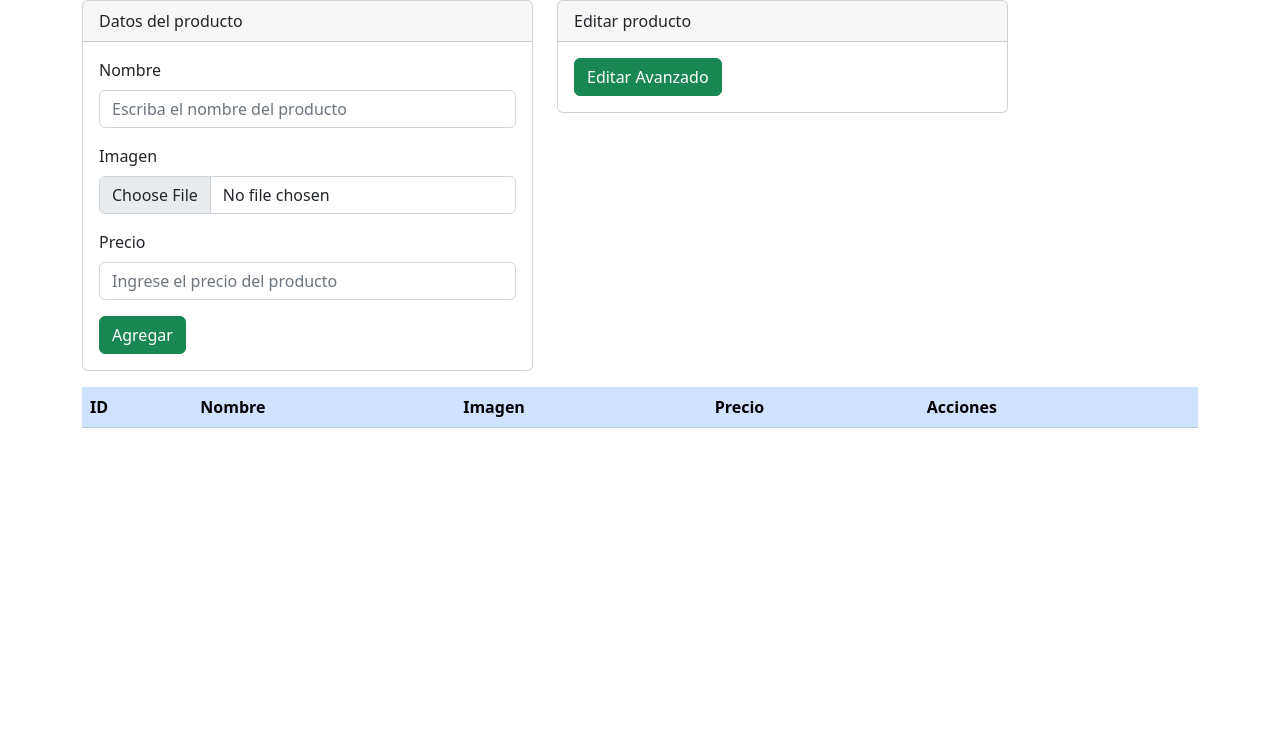
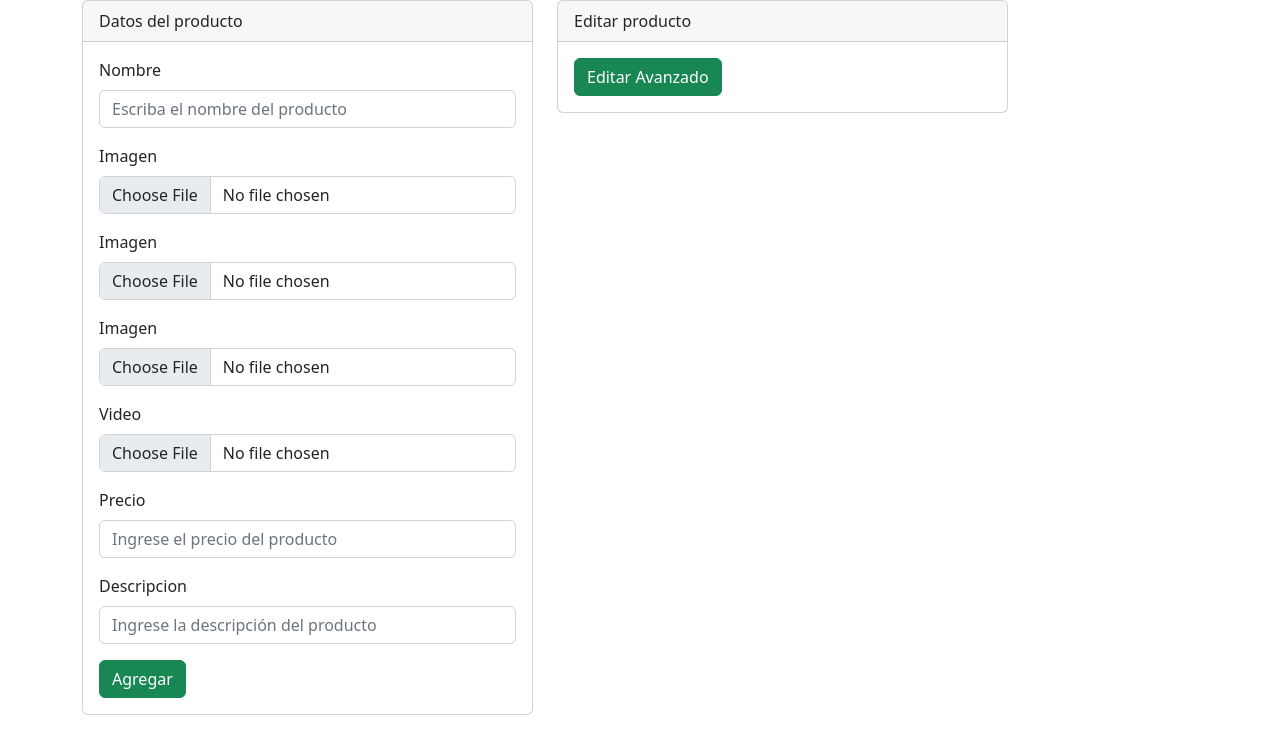
Before and after one commit to ulisestm3/ProjectTiendaVirtual, a Flask app: page /admin/productos in a window 1280 px wide. Shown: the part 56-787 px from the top of the page. Before the commit the page ends 484 px from the top, so only its background shows below. Run offline with Flask 3, Linux system fonts and the light colour scheme; data that the repository does not hold is empty.

Commit message:
[Update] Agregado detalles de productos imagenes y video

```diff
--- a/app.py
+++ b/app.py
@@ -20,6 +20,10 @@ def imagenes(imagen):
     print(imagen)
     return send_from_directory(os.path.join('templates/sitio/img'),imagen)
 
+@app.route('/video/<video>')
+def videos(video):
+    print(video)
+    return send_from_directory(os.path.join('templates/sitio/video'),video)
 
 # Rutas para sitio
 @app.route('/')
@@ -224,23 +228,35 @@ def admin_productos_guardar():
         conexion = dbconnection()
         cursor = conexion.cursor()
         _nombre = request.form['txtNombre']
-        _archivo = request.files['txtImagen']
+        _archivo1 = request.files['txtImagen1']
+        _archivo2 = request.files['txtImagen2']
+        _archivo3 = request.files['txtImagen3']
+        _video = request.files['txtVideo']
         _precio = request.form['txtPrecio']
+        _descripcion = request.form['txtdescripcion']
 
         tiempo= datetime.now()
         horaActual=tiempo.strftime('%Y-%m-%d_%H-%M-%S')
 
-        if _archivo.filename!="":
-            nuevoNombre=horaActual+"_"+_archivo.filename
-            _archivo.save("templates/sitio/img/"+nuevoNombre)
+        if _archivo1.filename!="":
+            nuevoNombre1=horaActual+"_"+_archivo1.filename
+            _archivo1.save("templates/sitio/img/"+nuevoNombre1)
 
-        sql = "INSERT INTO productos (nombre, imagen, precio) VALUES (%s, %s, %s)"
-        cursor.execute(sql, (_nombre, nuevoNombre, _precio))
+        if _archivo2.filename!="":
+            nuevoNombre2=horaActual+"_"+_archivo2.filename
+            _archivo2.save("templates/sitio/img/"+nuevoNombre2)
+
+        if _archivo3.filename!="":
+            nuevoNombre3=horaActual+"_"+_archivo3.filename
+            _archivo3.save("templates/sitio/img/"+nuevoNombre3)
+
+        if _video.filename!="":
+            nuevoNombrevideo=horaActual+"_"+_video.filename
+            _video.save("templates/sitio/video/"+nuevoNombrevideo)
+
+        sql = "INSERT INTO productos (nombre, imagen1, imagen2, imagen3, video, precio, descripcion) VALUES (%s, %s, %s, %s, %s, %s, %s)"
+        cursor.execute(sql, (_nombre, nuevoNombre1, nuevoNombre2, nuevoNombre3, nuevoNombrevideo, _precio,_descripcion))
         conexion.commit()
-
-        print(_nombre)
-        print(_archivo)
-        print(_precio)
 
     except pymysql.Error as e:
         print("Error de MySQL:", e)
--- a/templates/admin/productos.html
+++ b/templates/admin/productos.html
@@ -14,12 +14,29 @@
                                 <input type="text" class="form-control" name="txtNombre" id="txtNombre" placeholder="Escriba el nombre del producto">
                             </div>
                             <div class="mb-3">
-                                <label for="txtImagen" class="form-label">Imagen</label>
-                                <input type="file" class="form-control" name="txtImagen" id="txtImagen" placeholder="Seleccione de la imagen del producto">
+                                <label for="txtImagen1" class="form-label">Imagen</label>
+                                <input type="file" class="form-control" name="txtImagen1" id="txtImagen1" accept="image/*" placeholder="Seleccione la imagen del producto">
+                            </div>
+
+                            <div class="mb-3">
+                                <label for="txtImagen2" class="form-label">Imagen</label>
+                                <input type="file" class="form-control" name="txtImagen2" id="txtImagen2" accept="image/*" placeholder="Seleccione de la imagen del producto">
+                            </div>
+                            <div class="mb-3">
+                                <label for="txtImagen3" class="form-label">Imagen</label>
+                                <input type="file" class="form-control" name="txtImagen3" id="txtImagen3" accept="image/*" placeholder="Seleccione de la imagen del producto">
+                            </div>
+                            <div class="mb-3">
+                                <label for="txtVideo" class="form-label">Video</label>
+                                <input type="file" class="form-control" name="txtVideo" id="txtVideo" accept="video/*" placeholder="Seleccione el video del producto">
                             </div>
                             <div class="mb-3">
                                 <label for="txtPrecio" class="form-label">Precio</label>
                                 <input type="text" class="form-control" name="txtPrecio" id="txtPrecio" placeholder="Ingrese el precio del producto">
+                            </div>
+                            <div class="mb-3">
+                                <label for="txtDescripcion" class="form-label">Descripcion</label>
+                                <input type="text" class="form-control" name="txtDescripcion" id="txtDescripcion" placeholder="Ingrese la descripción del producto">
                             </div>
                             <button type="submit" class="btn btn-success">Agregar</button>
                         </form>
@@ -61,7 +78,7 @@
                                 <td>
                                     <img src="/img/{{ producto[2] }}" class="img-thumbnail" alt="{{ producto[2] }}" style="max-width: 100px;">
                                 </td>
-                                <td>{{ producto[3] }}</td>
+                                <td>{{ producto[6] }}</td>
                                 <td>
                                     <form action="/admin/productos/borrar" method="post">
                                         <input type="hidden" name="txtID" value="{{ producto[0] }}">
--- a/templates/sitio/productos.html
+++ b/templates/sitio/productos.html
@@ -10,7 +10,7 @@
                 </div>
                 <div class="card-body d-flex flex-column justify-content-between">
                     <h4 class="card-title">{{ producto[1] }}</h4>
-                    <h4 class="card-title">U$ {{ producto[3] }}</h4>
+                    <h4 class="card-title">U$ {{ producto[6] }}</h4>
                     <p class="card-text"></p>
 
                     <form action="/detalleproductos" method="post">
```
Also changed, not shown: templates/sitio/detalleproductos.html (+25 -32 lines), templates/sitio/img/2024-04-15_22-00-03_kitpc01.jpeg (added), templates/sitio/img/2024-04-15_22-00-03_pc01.jpg (added), templates/sitio/img/2024-04-15_22-00-03_pc04.jpg (added), templates/sitio/img/2024-04-15_22-10-33_kitpc01.jpeg (added), templates/sitio/img/2024-04-15_22-10-33_pc01.jpg (added), templates/sitio/img/2024-04-15_22-10-33_pc04.jpg (added), 1 other file.
